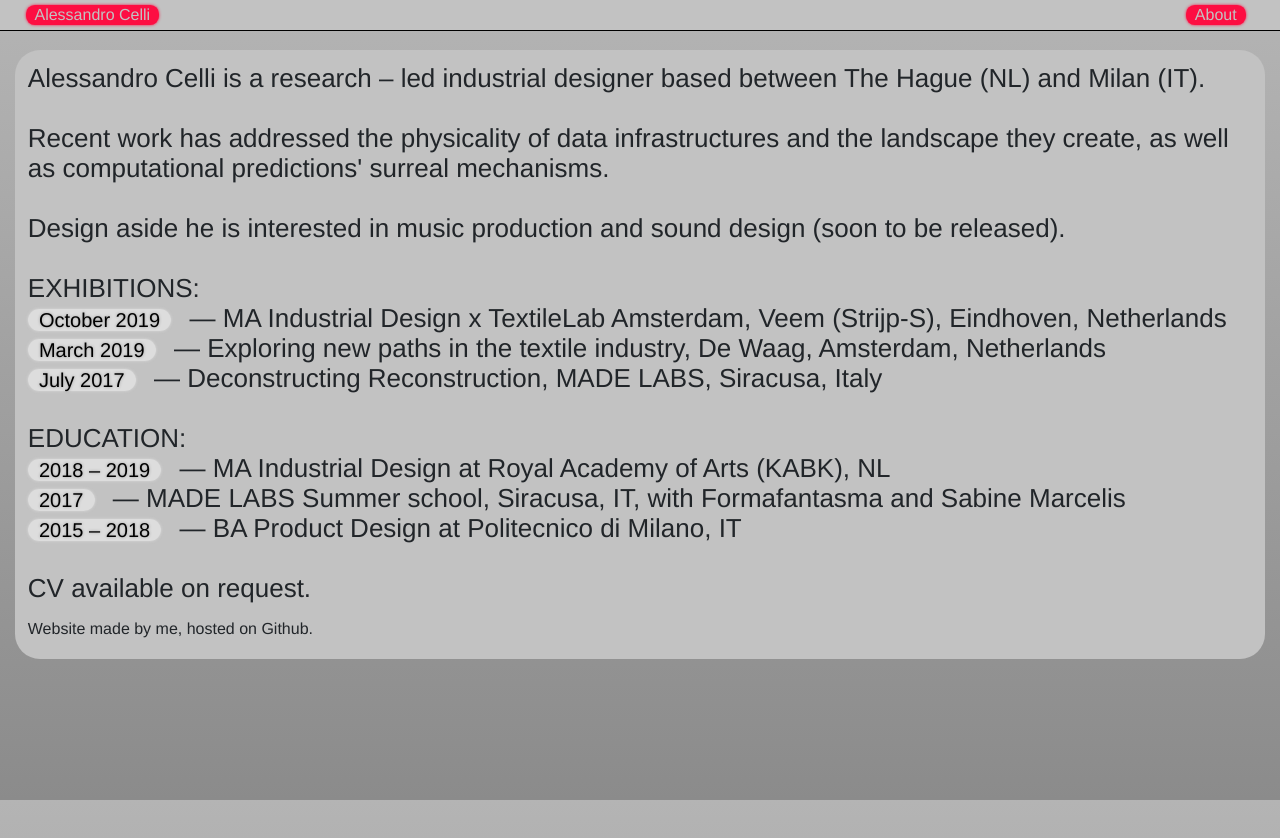
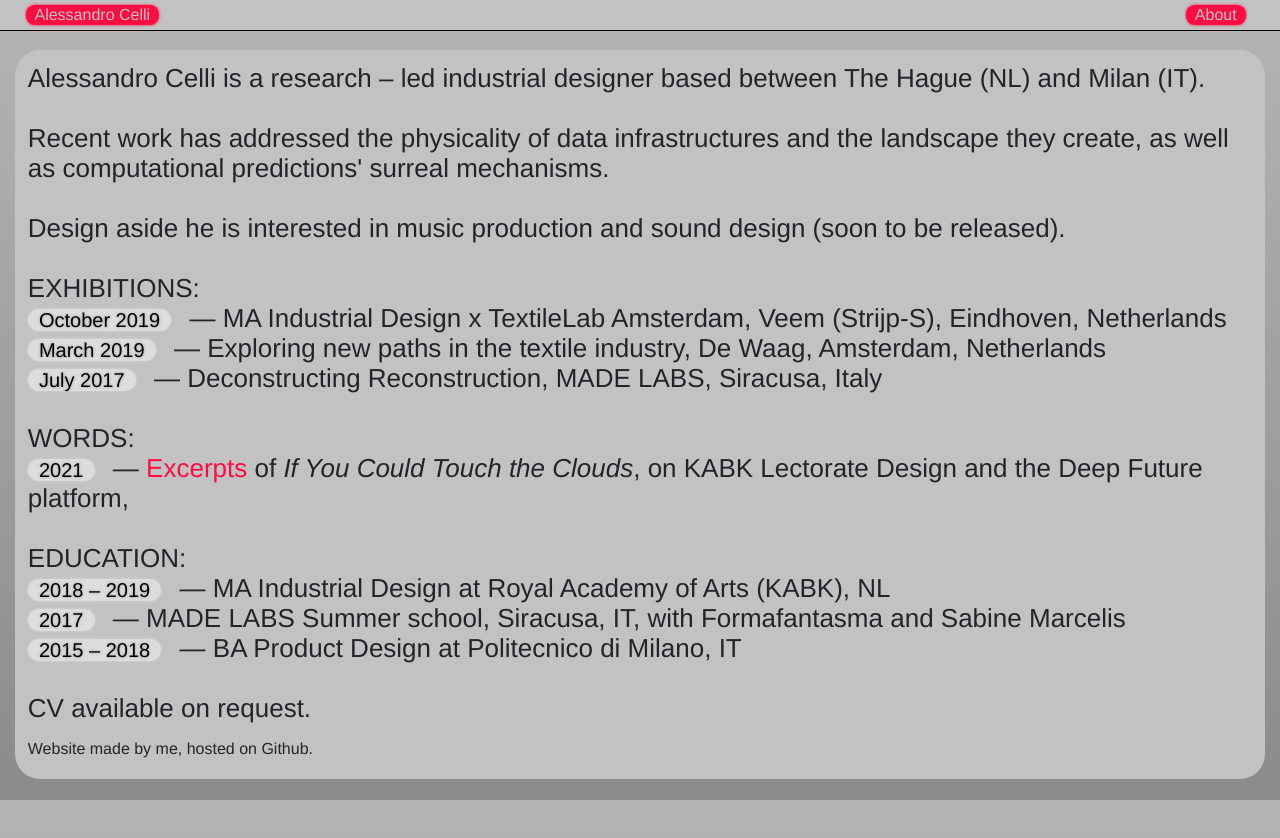
Before and after one commit to alcelli/alcelli.github.io, a plain HTML site: page about.html in a window 1280 px wide. Drawn offline with nearby package versions, Linux system fonts and the light colour scheme.

Commit message:
Added external links for project

```diff
--- a/about.html
+++ b/about.html
@@ -50,6 +50,11 @@
             <span class="highlight">July 2017</span> — Deconstructing Reconstruction, MADE LABS, Siracusa, Italy
             <br>
             <br>
+            WORDS:
+            <br>
+            <span class="highlight">2021</span> — <a href="https://www.kabk.nl/en/lectorates/design/if-you-could-touch-the-clouds" target="_blank">Excerpts</a> of <i>If You Could Touch the Clouds</i>, on KABK Lectorate Design and the Deep Future platform,
+            <br>
+            <br>
             EDUCATION:
             <br>
             <span class="highlight">2018 – 2019</span> — MA Industrial Design at Royal Academy of Arts (KABK), NL
--- a/css/style.css
+++ b/css/style.css
@@ -332,6 +332,15 @@ p {
     line-height: 30px;
 }
 
+p a {
+    color: rgb(253, 14, 66);
+}
+
+p a:hover {
+    color: rgb(253, 14, 66);
+    text-shadow: 0px 0px 3px rgba(253, 14, 66, 0.6);
+}
+
 h1 {
     font-family: Helvetica, Arial, sans-serif;
     font-weight: normal;
```
Also changed, not shown: pages/touchtheclouds.html (+2 -1 lines).
